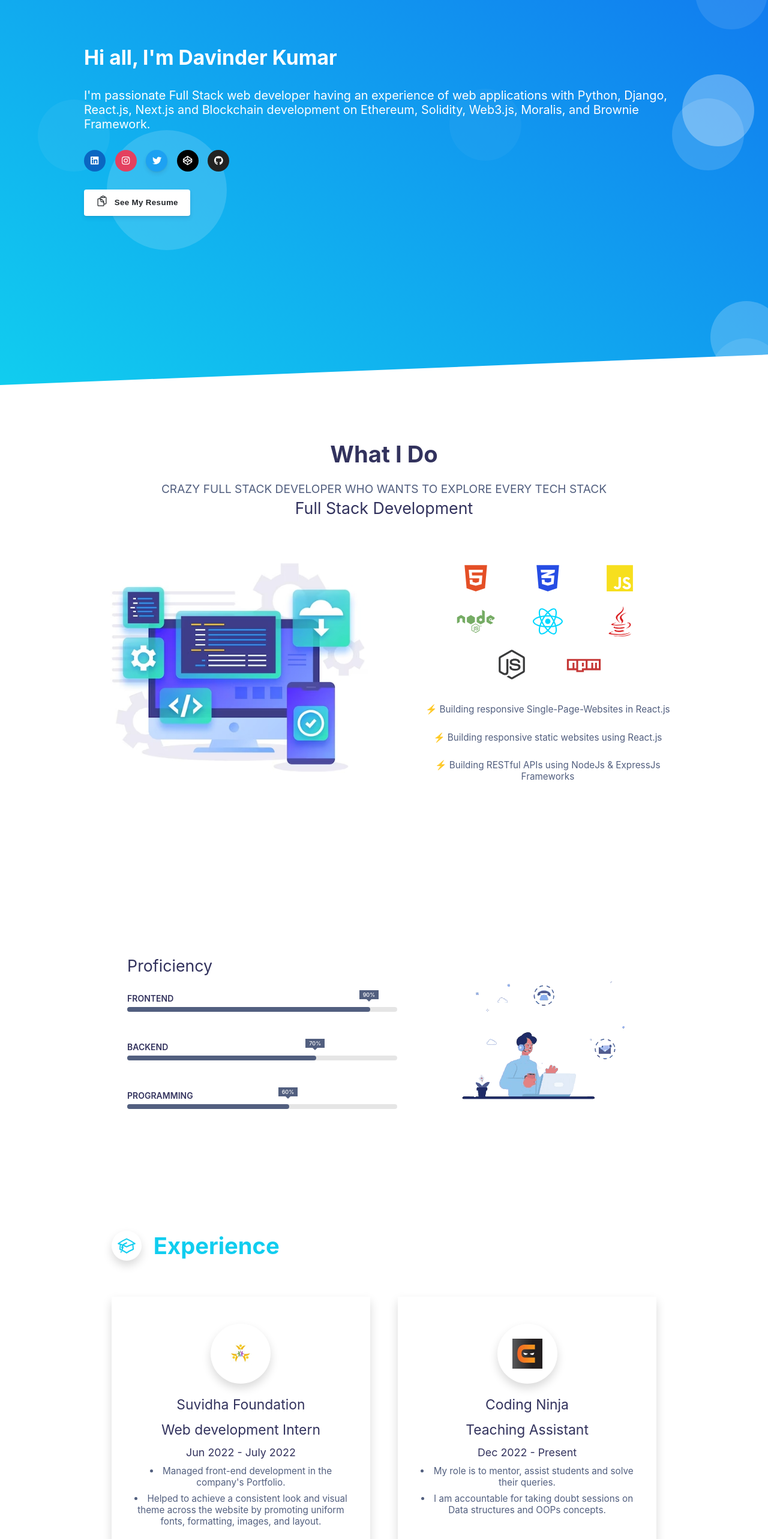
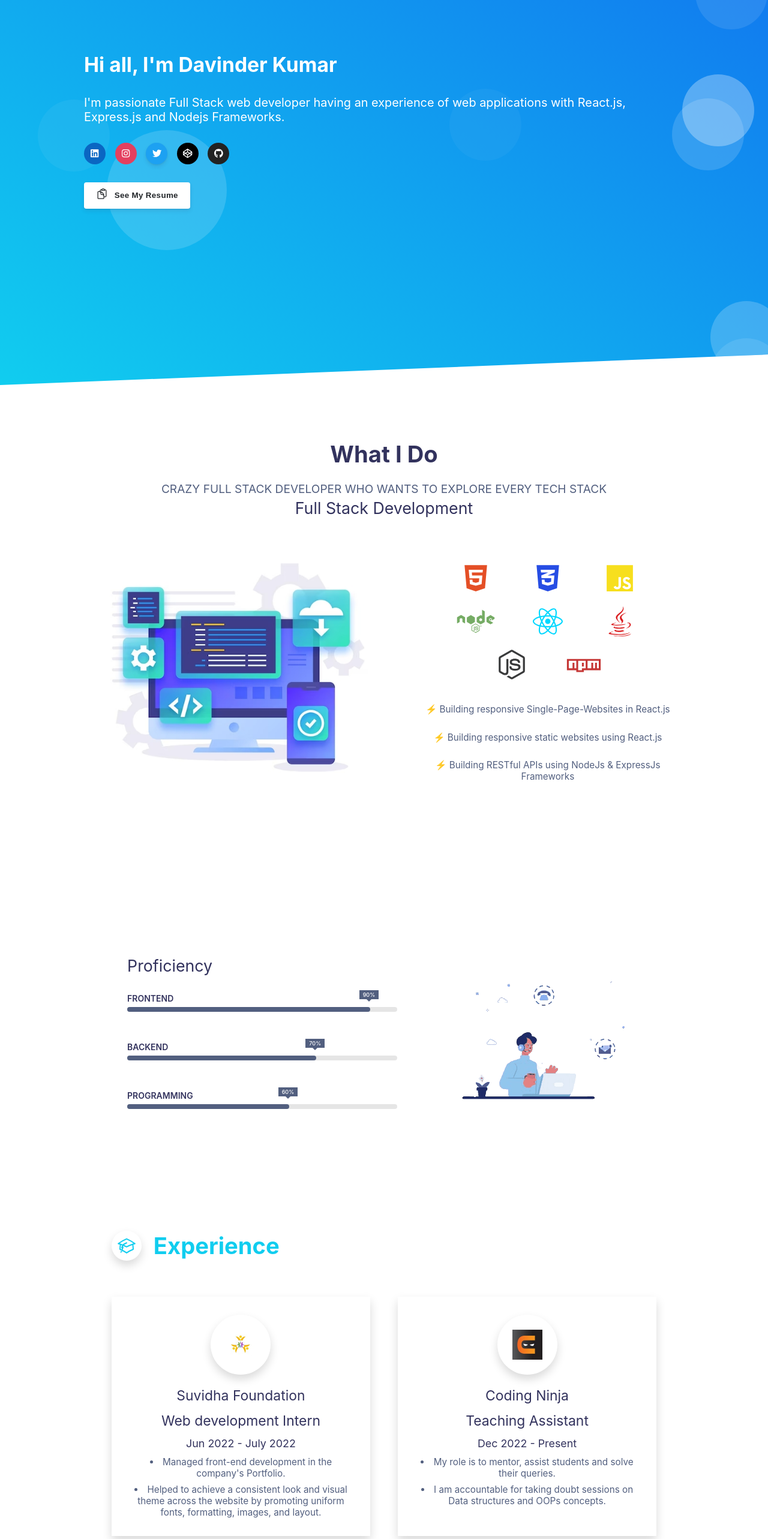
Before and after one commit to abhi07070/my_portfolio, a React (Create React App) app: page / in a window 1280 px wide. Shown: the part 206-2772 px from the top of the page at 60% size. Built offline with nearby package versions, Linux system fonts and the light colour scheme; a web font is replaced by a local one.

Commit message:
file modified

```diff
--- a/src/App.css
+++ b/src/App.css
@@ -16,7 +16,7 @@ body {
   overflow-x: hidden;
 }
 
-a{
+a {
   text-decoration: none;
   color: var(--black);
 }
@@ -53,14 +53,6 @@ html {
     flex-direction: column;
   }
 
-  .experience-wrap {
-    flex-direction: column;
-  }
-
-  .project-wrap {
-    flex-direction: column;
-  }
-
   .footer-details .details {
     flex-direction: column;
   }
--- a/src/Pages/Experience/Experience.css
+++ b/src/Pages/Experience/Experience.css
@@ -32,17 +32,18 @@
     display: flex;
     margin-top: 60px;
     gap: 3rem;
+    flex-wrap: wrap;
 }
 
 .experience-wrap .wrapper {
+    width: calc(50% - 1.5rem);
     text-align: center;
     display: flex;
     flex-direction: column;
-    flex-basis: 50%;
     align-items: center;
     gap: .5rem;
     background-color: var(--white);
-    padding: 3rem 2rem;
+    padding: 2rem;
     box-shadow: 0 .5rem 1rem rgba(0, 0, 0, .15) !important;
 
 }
@@ -77,3 +78,13 @@ h3 {
 .experience-wrap .wrapper .logo img {
     height: 50px;
 }
+
+@media screen and (max-width: 1020px) {
+    .experience-wrap {
+        flex-wrap: wrap;
+    }
+
+    .experience-wrap .wrapper {
+        width: 100%;
+    }
+}
--- a/src/Pages/Footer/Footer.jsx
+++ b/src/Pages/Footer/Footer.jsx
@@ -12,7 +12,7 @@ const Footer = () => {
           <div className="footer-right">
             <h1>Reach Out to me!</h1>
             <h2>DISCUSS A PROJECT OR JUST WANT TO SAY HI? MY INBOX IS OPEN FOR ALL</h2>
-            <p>Full Stack Web Developer & Blockchain Developer</p>
+            <p>Full Stack Web Developer</p>
             <div className="footer-btn">
               <button>
                 <svg xmlns="http://www.w3.org/2000/svg" fill="none" viewBox="0 0 24 24" strokeWidth={1.5} stroke="currentColor" className="w-6 h-6">
--- a/src/Pages/Header/Header.css
+++ b/src/Pages/Header/Header.css
@@ -83,6 +83,7 @@ header {
 
     .mobile .logo h2 {
         color: var(--black);
+        padding-top: 5px;
     }
 
     .mobile .links {
--- a/src/Pages/LandingPage/LandingPage.jsx
+++ b/src/Pages/LandingPage/LandingPage.jsx
@@ -27,7 +27,7 @@ const LandingPage = () => {
                                 Hi all, I'm Davinder Kumar
                             </h1>
                             <p className="container-p">
-                                I'm passionate Full Stack web developer having an experience of web applications with Python, Django, React.js, Next.js and Blockchain development on Ethereum, Solidity, Web3.js, Moralis, and Brownie Framework.
+                                I'm passionate Full Stack web developer having an experience of web applications with React.js, Express.js and Nodejs Frameworks.
                             </p>
                             <div className="social-links">
                                 {Icons.map((icon) => (
--- a/src/Pages/Project/Project.css
+++ b/src/Pages/Project/Project.css
@@ -7,7 +7,6 @@
 
 .project-detail .header {
     display: flex;
-    /* flex-direction: column; */
     gap: 20px;
     font-size: 1.2rem;
     color: var(--white);
@@ -33,9 +32,11 @@
     display: flex;
     margin-top: 60px;
     gap: 3rem;
+    flex-wrap: wrap;
 }
 
 .project-wrap .wrapper {
+    width: calc(50% - 1.5rem);
     text-align: center;
     display: flex;
     flex-direction: column;
@@ -44,11 +45,6 @@
     background-color: var(--white);
     padding: 3rem 2rem;
     box-shadow: 0 .5rem 1rem rgba(0, 0, 0, .15) !important;
-
-}
-
-.project-wrap .wrapper p {
-    text-align: start;
 }
 
 .btns {
@@ -102,3 +98,13 @@
 .btns .demo svg {
     height: 20px;
 }
+
+@media screen and (max-width: 1020px) {
+    .project-wrap {
+        flex-wrap: wrap;
+    }
+
+    .project-wrap .wrapper {
+        width: 100%;
+    }
+}
--- a/src/Pages/Project/Project.jsx
+++ b/src/Pages/Project/Project.jsx
@@ -25,7 +25,7 @@ const Project = () => {
                                 <a href={data.link} target='_blank' rel="noopener noreferrer">
                                     <FontAwesomeIcon className='git-btn' icon={faGithub} />
                                 </a>
-                                {data.demo !== '' &&
+                                {data.demo != '' &&
                                     <div className="demo demo-btn">
                                         <svg xmlns="http://www.w3.org/2000/svg" fill="none" viewBox="0 0 24 24" strokeWidth={1.5} stroke="currentColor" className="w-6 h-6">
                                             <path strokeLinecap="round" strokeLinejoin="round" d="M17.25 8.25L21 12m0 0l-3.75 3.75M21 12H3" />
```
